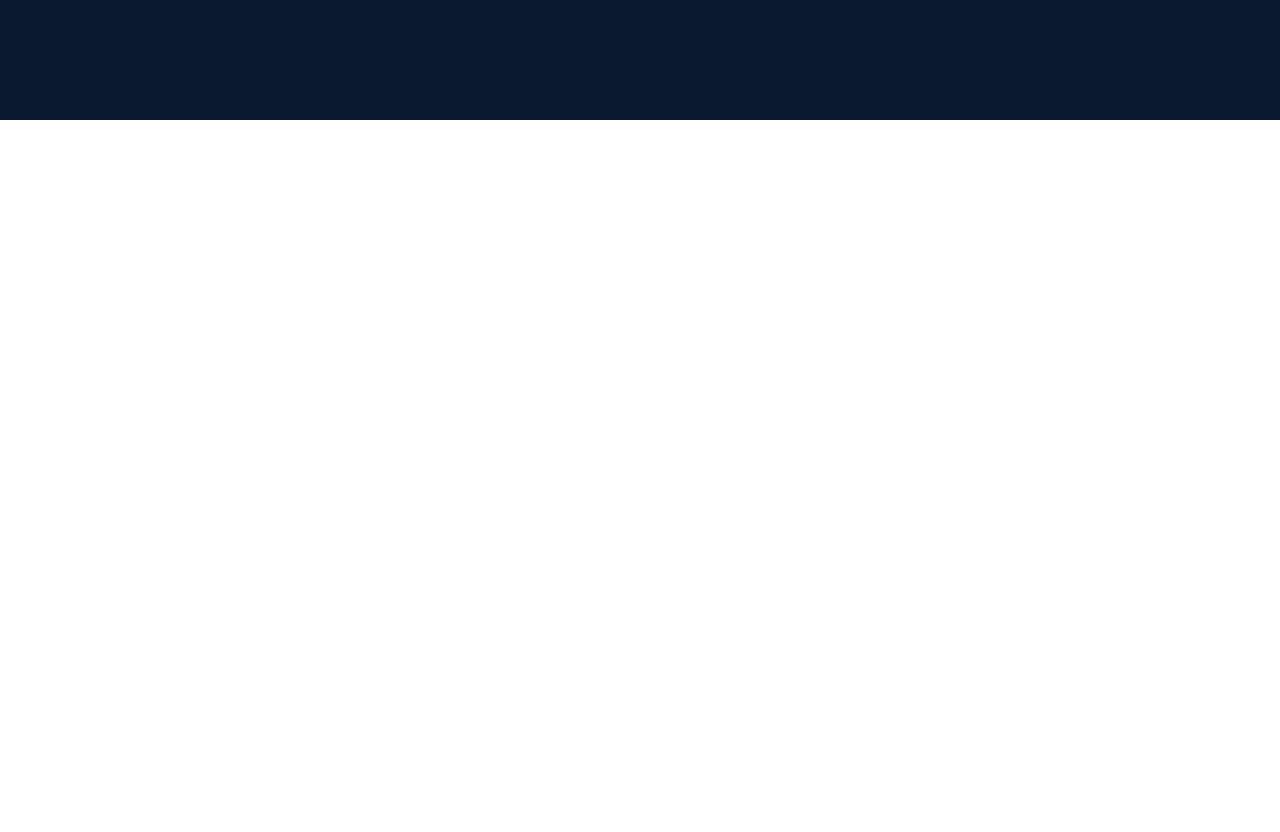
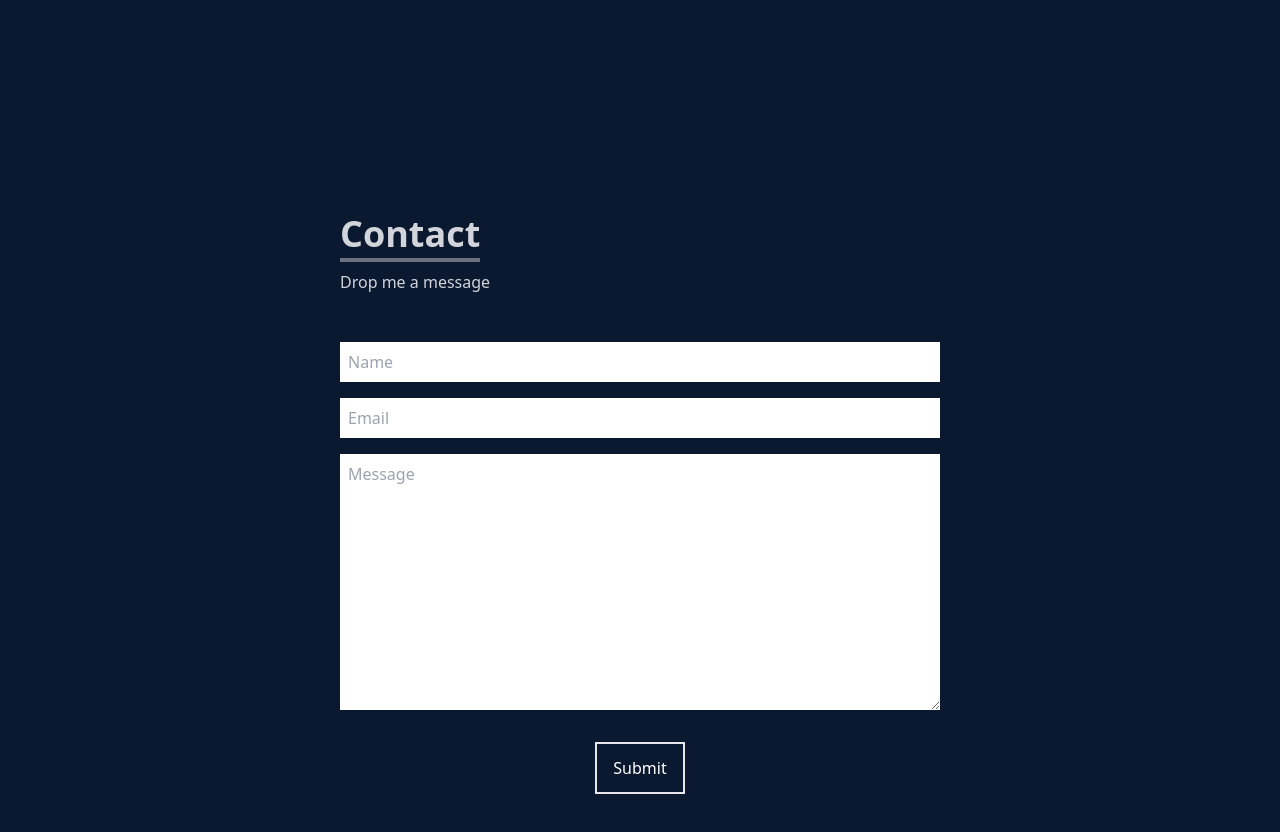
Before and after one commit to Joe-Bentley/JB-react-portfolio, a React (Create React App) app in the folder portfolio-react-app/: page / in a window 1280 px wide. Shown: the part 2280-3112 px from the top of the page. Before the commit the page ends 2400 px from the top, so only its background shows below. Built offline with nearby package versions, Linux system fonts and the light colour scheme.

Commit message:
Create contact form

```diff
--- a/portfolio-react-app/src/components/Contact.jsx
+++ b/portfolio-react-app/src/components/Contact.jsx
@@ -2,7 +2,20 @@
 
 const Contact = () => {
   return (
-    <div></div>
+    <div name='contact' className='w-full h-screen bg-[#0a192f]  flex justify-center items-center p-4'>
+      <form method="POST" action="https://getform.io/f/52b92735-f00e-4e17-9383-61bc03185c0e" className='flex flex-col max-w-[600px] w-full'>
+          <div className='pb-8'>
+            <p className='text-4xl font-bold inline border-b-4 border-gray-500 text-gray-300'>Contact</p>
+            <p className='text-gray-300 py-4'>Drop me a message</p>
+          </div>
+          <input className='p-2' type="text" placeholder='Name' name='name' />
+          <input className='my-4 p-2' type="email" placeholder='Email' name='email' />
+          <textarea className='p-2' name="message" rows="10" placeholder='Message'></textarea>
+          <button className='text-white border-2 px-4 py-3 my-8 mx-auto flex items-center hover:bg-slate-500 '>Submit</button>
+
+      </form>
+
+    </div>
   )
 }
 
```
